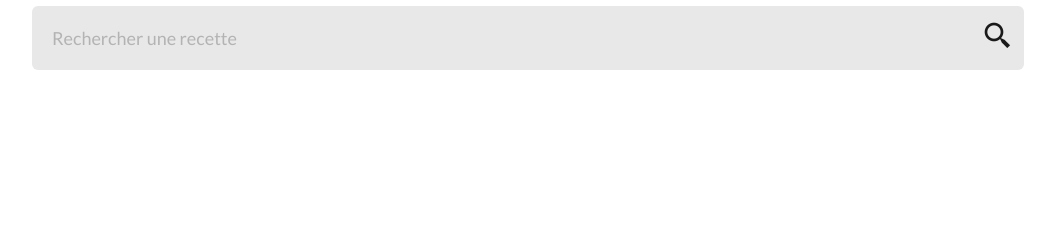
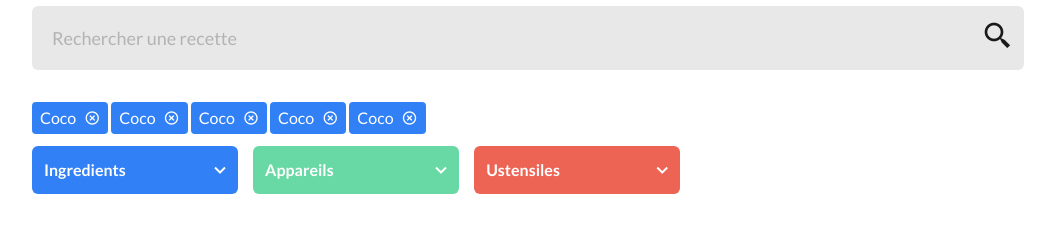
Before and after one commit to CemEkiz/les-petits-plats-app, a website built with Parcel: page src/index.html in a window 1280 px wide. Shown: the part 147-380 px from the top of the page, without its empty margins (112-1167 px from the left). Built offline with nearby package versions, Linux system fonts and the light colour scheme.

Commit message:
add filter section

```diff
--- a/src/index.html
+++ b/src/index.html
@@ -40,5 +40,46 @@
         </div>
       </form>
     </section>
+
+    <section class="filter container">
+      <div class="filter__tag-list">
+        <span class="filter__tag"
+          >Coco <i class="bx bx-x-circle filter__tag-close"></i
+        ></span>
+        <span class="filter__tag"
+          >Coco <i class="bx bx-x-circle filter__tag-close"></i
+        ></span>
+        <span class="filter__tag"
+          >Coco <i class="bx bx-x-circle filter__tag-close"></i
+        ></span>
+        <span class="filter__tag"
+          >Coco <i class="bx bx-x-circle filter__tag-close"></i
+        ></span>
+        <span class="filter__tag"
+          >Coco <i class="bx bx-x-circle filter__tag-close"></i
+        ></span>
+      </div>
+      <div class="filter__select">
+        <input
+          type="text"
+          placeholder="Ingredients"
+          class="filter__input filter__input--ingredients" />
+        <i class="bx bx-chevron-down filter__icon"></i>
+      </div>
+      <div class="filter__select">
+        <input
+          type="text"
+          placeholder="Appareils"
+          class="filter__input filter__input--devices" />
+        <i class="bx bx-chevron-down filter__icon"></i>
+      </div>
+      <div class="filter__select">
+        <input
+          type="text"
+          placeholder="Ustensiles"
+          class="filter__input filter__input--utensils" />
+        <i class="bx bx-chevron-down filter__icon"></i>
+      </div>
+    </section>
   </body>
 </html>
--- /dev/null
+++ b/src/sass/components/_filters.scss
@@ -0,0 +1,68 @@
+@use '../utils/' as *;
+
+.filter {
+  padding-block: rem(32px);
+
+  &__tag-list {
+    width: fit-content;
+  }
+
+  &__tag {
+    display: inline-block;
+    background-color: $clr-blue;
+    padding: rem(4px) rem(8px);
+    border-radius: rem(4px);
+    color: $clr-white;
+    display: inline-flex;
+    align-items: center;
+    gap: rem(8px);
+    margin-bottom: rem(12px);
+  }
+
+  &__tag-close {
+    cursor: pointer;
+  }
+
+  &__select {
+    position: relative;
+    display: inline-block;
+  }
+
+  &__select:not(:last-child) {
+    margin: 0 rem(12px) rem(12px) 0;
+  }
+
+  &__input {
+    border: none;
+    outline: none;
+    background-color: red;
+    padding: rem(12px);
+    border-radius: rem(6px);
+    font-weight: $fw-bold;
+    color: $clr-white;
+  }
+
+  &__input--ingredients {
+    background-color: $clr-blue;
+  }
+  &__input--devices {
+    background-color: $clr-green;
+  }
+  &__input--utensils {
+    background-color: $clr-red;
+  }
+
+  &__input::placeholder {
+    color: $clr-white;
+  }
+
+  &__icon {
+    font-size: rem(24px);
+    color: $clr-white;
+    position: absolute;
+    right: rem(6px);
+    top: 50%;
+    transform: translateY(-50%);
+    cursor: pointer;
+  }
+}
--- a/src/sass/main.scss
+++ b/src/sass/main.scss
@@ -4,3 +4,4 @@
 @forward 'layout/header';
 
 @forward 'components/searchbar';
+@forward 'components/filters';
```
